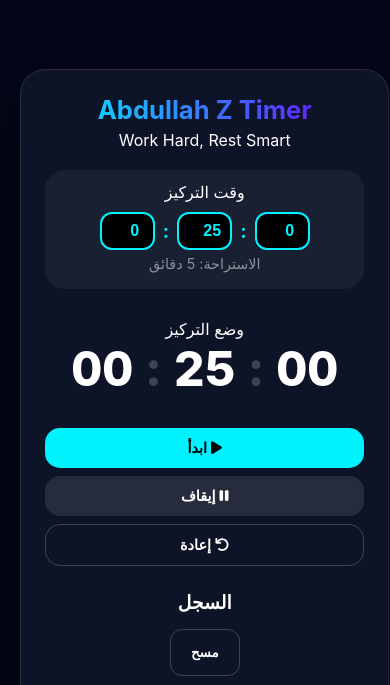
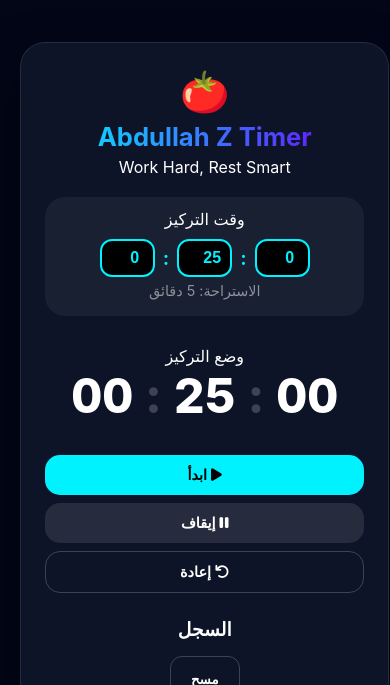
Before and after one commit to AbdullahZaid-ggg/Abdullah-Z-Timer, a plain HTML site: page index.html in a window 390 px wide. Shown: the top 685 px of the page. Drawn offline with Linux system fonts and the light colour scheme.

Commit message:
Add tomato icon above header title

```diff
--- a/index.html
+++ b/index.html
@@ -14,6 +14,7 @@
     <div class="container">
         <div class="glass-card">
             <header>
+                <div class="tomato-icon">🍅</div>
                 <h1>Abdullah Z Timer</h1>
                 <p class="tagline">Work Hard, Rest Smart</p>
             </header>
--- a/style.css
+++ b/style.css
@@ -37,6 +37,11 @@ body {
     width: 420px;
     text-align: center;
     box-shadow: 0 25px 50px rgba(0, 0, 0, 0.5);
+}
+
+.tomato-icon {
+    font-size: 3rem;
+    margin-bottom: 5px;
 }
 
 h1 {
@@ -219,6 +224,10 @@ footer .author {
         border-radius: 25px;
     }
 
+    .tomato-icon {
+        font-size: 2.5rem;
+    }
+
     h1 {
         font-size: 1.6rem;
     }
```
